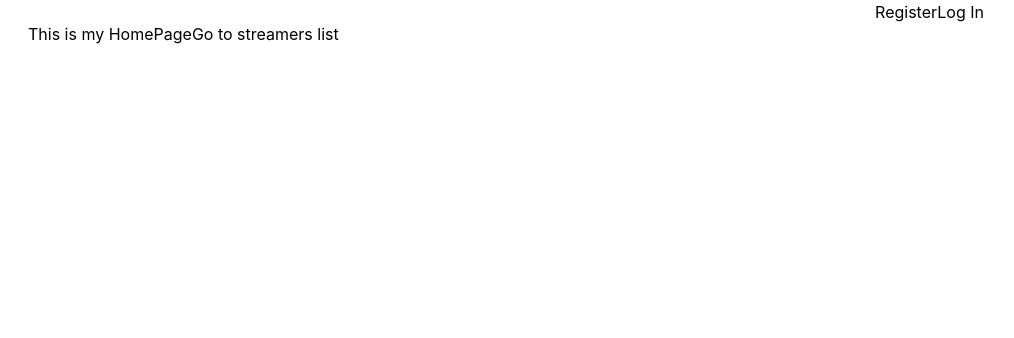
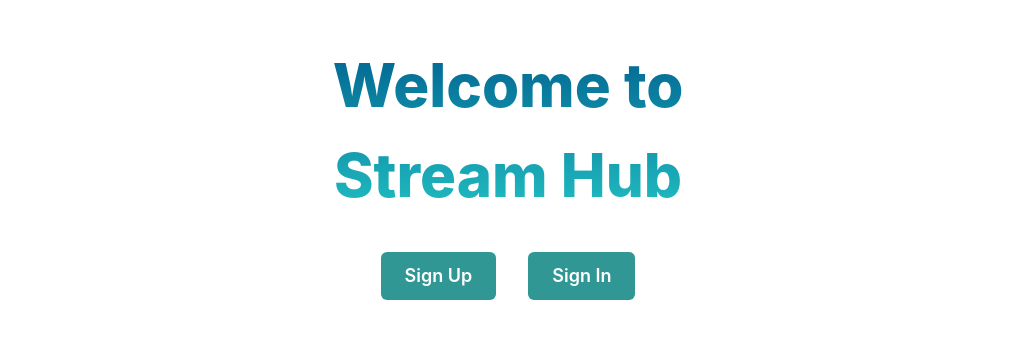
Before and after one commit to KateKitKat19/stream-hub, a React (Create React App) app: page / in a window 1280 px wide. Shown: the top 338 px of the page, without its empty margins (132-1146 px from the left). Built offline with nearby package versions, Linux system fonts and the light colour scheme.

Commit message:
home page start styles

```diff
--- a/package.json
+++ b/package.json
@@ -5,6 +5,8 @@
   "dependencies": {
     "@chakra-ui/icons": "^2.0.19",
     "@chakra-ui/react": "^2.7.1",
+    "@emotion/react": "^11.11.1",
+    "@emotion/styled": "^11.11.0",
     "@react-oauth/google": "^0.11.0",
     "@reduxjs/toolkit": "^1.9.5",
     "@testing-library/jest-dom": "^5.16.3",
@@ -12,6 +14,7 @@
     "@testing-library/user-event": "^13.5.0",
     "axios": "^1.4.0",
     "formik": "^2.4.2",
+    "framer-motion": "^10.12.17",
     "gapi-script": "^1.2.0",
     "jwt-decode": "^3.1.2",
     "modern-normalize": "^2.0.0",
--- a/public/index.html
+++ b/public/index.html
@@ -24,6 +24,12 @@
       work correctly both with client-side routing and a non-root public URL.
       Learn how to configure a non-root public URL by running `npm run build`.
     -->
+    <link rel="preconnect" href="https://fonts.googleapis.com" />
+    <link rel="preconnect" href="https://fonts.gstatic.com" crossorigin />
+    <link
+      href="https://fonts.googleapis.com/css2?family=Lora:wght@400;500;600;700&display=swap"
+      rel="stylesheet"
+    />
     <title>Stream Hub</title>
     <script src="https://accounts.google.com/gsi/client" async defer></script>
     <!-- Start Single Page Apps for GitHub Pages -->
--- a/src/components/AppBar/AppBar.jsx
+++ b/src/components/AppBar/AppBar.jsx
@@ -12,10 +12,10 @@
   const { isLoggedIn } = useAuth();
   // const { colorMode, toggleColorMode } = useColorMode();
   return (
-    <Box as="header" py="2" px="4" bg="blue.100">
+    <Box as="header">
       <Container maxW="100vw">
         <Flex justifyContent="flex-end" align-items="center">
-          {isLoggedIn ? <UserMenu /> : <AuthNav />}
+          {isLoggedIn && <UserMenu />}
           {/* <IconButton
             marginLeft={4}
             onClick={toggleColorMode}
--- a/src/components/StreamerCard/StreamerCard.jsx
+++ b/src/components/StreamerCard/StreamerCard.jsx
@@ -1,11 +1,6 @@
-import { useDispatch } from 'react-redux';
-import { upvoteStreamer, downvoteStreamer } from 'redux/streamers/operations';
-
 import { Image } from '@chakra-ui/react';
 
 export const StreamerCard = ({ streamer }) => {
-  const dispatch = useDispatch();
-
   return (
     <>
       <div>
@@ -25,22 +20,6 @@
         <span>Upvoted by {streamer.upvotes} users</span>
         <span> Downvoted by {streamer.downvotes} users</span>
       </div>
-      <div>
-        <button
-          type="button"
-          aria-label="upvote"
-          onClick={() => dispatch(upvoteStreamer(streamer._id))}
-        >
-          Upvote
-        </button>
-        <button
-          type="button"
-          aria-label="downvote"
-          onClick={() => dispatch(downvoteStreamer(streamer._id))}
-        >
-          Downvote
-        </button>
-      </div>
     </>
   );
 };
--- a/src/index.css
+++ b/src/index.css
@@ -2,8 +2,7 @@
 
 body {
   margin: 0;
-  font-family: -apple-system, BlinkMacSystemFont, 'Segoe UI', 'Roboto', 'Oxygen',
-    'Ubuntu', 'Cantarell', 'Fira Sans', 'Droid Sans', 'Helvetica Neue',
+  font-family: 'Lora', 'Droid Sans', 'Helvetica Neue',
     sans-serif;
   -webkit-font-smoothing: antialiased;
   -moz-osx-font-smoothing: grayscale;
--- a/src/index.js
+++ b/src/index.js
@@ -4,6 +4,7 @@
 import { Provider } from 'react-redux';
 import { store, persistor } from './redux/store';
 import { BrowserRouter } from 'react-router-dom';
+import { ChakraProvider } from '@chakra-ui/react';
 
 import { App } from 'App';
 import './index.css';
@@ -11,11 +12,13 @@
 ReactDOM.createRoot(document.getElementById('root')).render(
   <React.StrictMode>
     <Provider store={store}>
-      <PersistGate loading={null} persistor={persistor}>
-        <BrowserRouter>
-          <App />
-        </BrowserRouter>
-      </PersistGate>
+      <ChakraProvider>
+        <PersistGate loading={null} persistor={persistor}>
+          <BrowserRouter>
+            <App />
+          </BrowserRouter>
+        </PersistGate>
+      </ChakraProvider>
     </Provider>
   </React.StrictMode>
 );
--- a/src/pages/HomePage.jsx
+++ b/src/pages/HomePage.jsx
@@ -1,10 +1,33 @@
-import { NavLink } from 'react-router-dom';
+import { NavLink, Navigate, useNavigate } from 'react-router-dom';
+import { Container, ButtonGroup, Button, Text } from '@chakra-ui/react';
 
 export default function HomePage() {
+  const navigate = useNavigate();
   return (
-    <div>
-      This is my HomePage
-      <NavLink to="/streamers">Go to streamers list</NavLink>
-    </div>
+    <Container centerContent mt="40px" gap="8">
+      <Text
+        bgGradient="linear(to-b, #00608f, #22c1c3)"
+        bgClip="text"
+        fontSize="6xl"
+        fontWeight="extrabold"
+        textAlign="center"
+        flexWrap="nowrap"
+      >
+        Welcome to Stream Hub
+      </Text>
+
+      <ButtonGroup gap="6">
+        <Button
+          colorScheme="teal"
+          size="lg"
+          onClick={() => navigate('/register')}
+        >
+          Sign Up
+        </Button>
+        <Button colorScheme="teal" size="lg" onClick={() => navigate('/login')}>
+          Sign In
+        </Button>
+      </ButtonGroup>
+    </Container>
   );
 }
--- a/src/redux/auth/slice.js
+++ b/src/redux/auth/slice.js
@@ -34,7 +34,6 @@
       .addCase(refreshUser.rejected, (state, action) => {
         state.isRefreshing = false;
         state.isLoggedIn = false;
-        state.loginError = action.payload;
       })
       .addCase(register.fulfilled, (state, action) => {
         state.user = action.payload.user;
```
Also changed, not shown: 1 other file (tests, documents, lock files or other folders).
